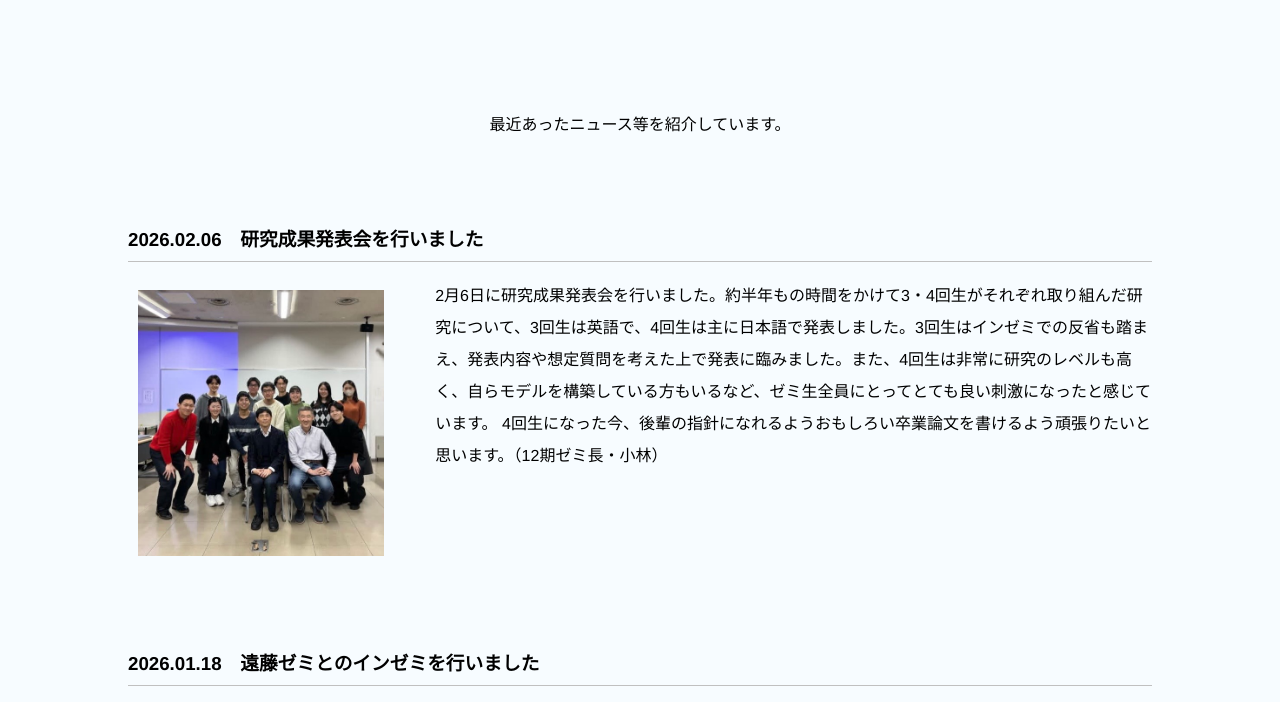
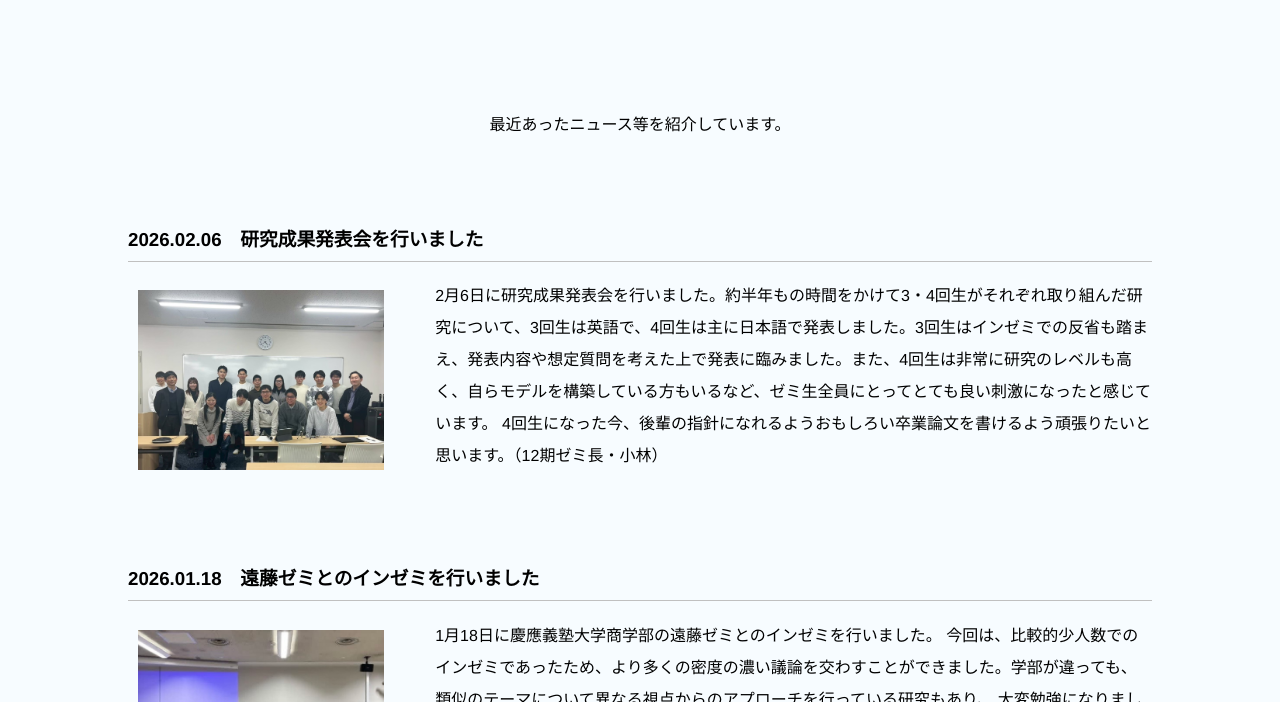
Before and after one commit to jinji-zemi/jinji-zemi-homepage, a plain HTML site: page news.html in a window 1280 px wide. Shown: the part 89-791 px from the top of the page. Drawn offline with Linux system fonts and the light colour scheme.

Commit message:
Update news.html

```diff
--- a/news.html
+++ b/news.html
@@ -41,7 +41,7 @@
       <div class="contents news">
         <h3>2026.02.06　研究成果発表会を行いました</h3>
         <div class="news-block">
-          <div class="news-image"><img src="./images/20260118.jpg" class="news-image"></div>
+          <div class="news-image"><img src="./images/20260206.jpg" class="news-image"></div>
         </div>
         <div class="teacher-explains">
           <div class="news-script">
```
